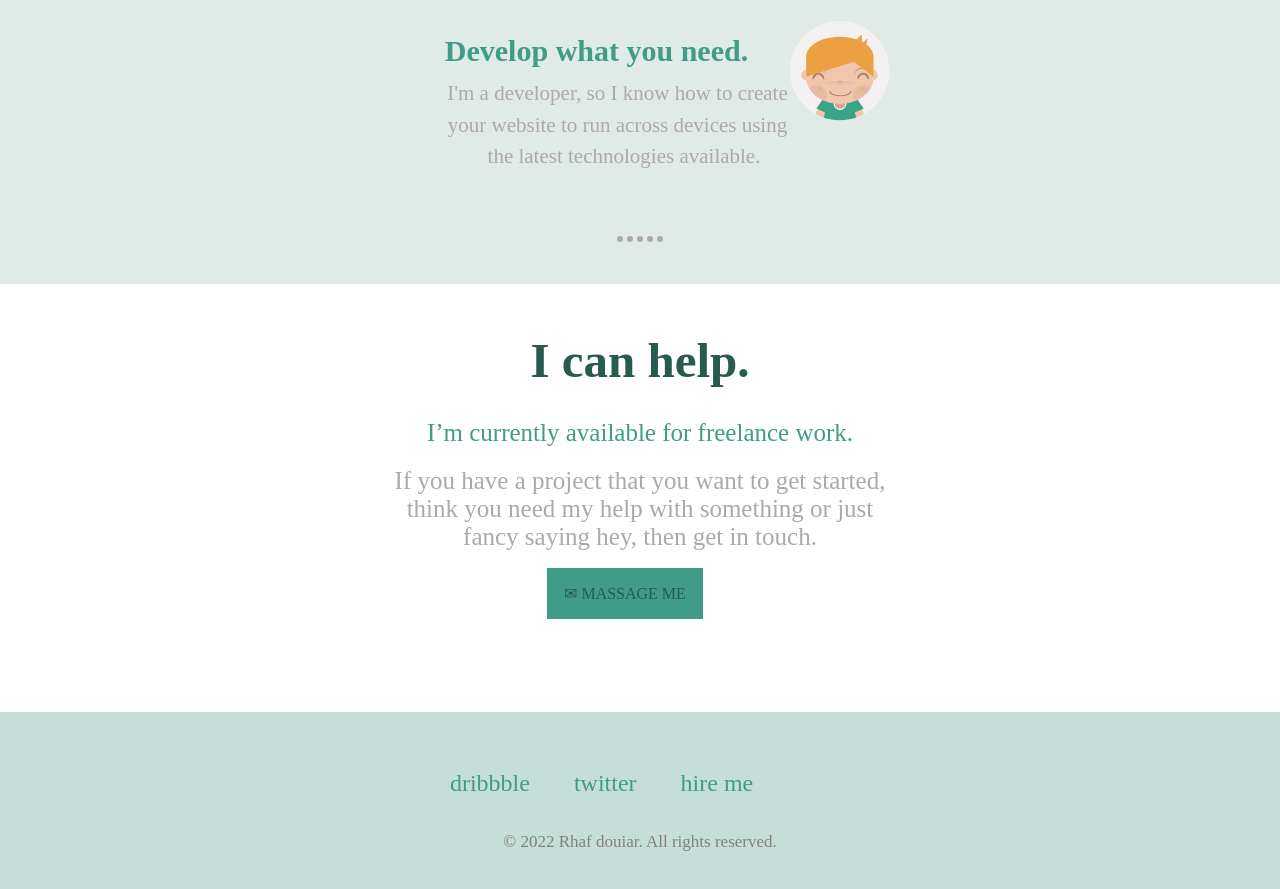
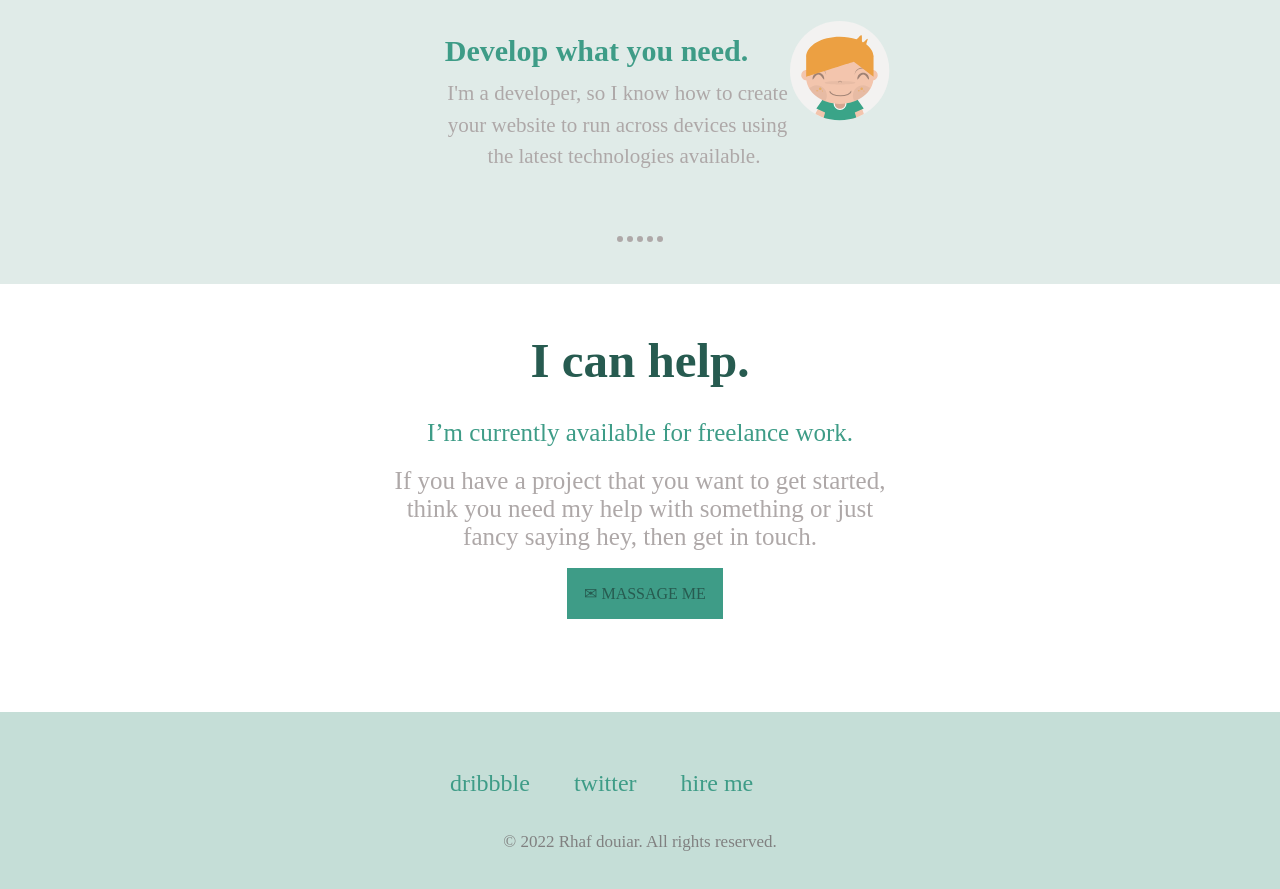
Before and after one commit to engrahafdouia/website-green, a plain HTML site: page index.html in a window 1280 px wide. Shown: the part 1467-2356 px from the top of the page. Drawn offline with Linux system fonts and the light colour scheme; a web font is replaced by a local one.

Commit message:
Update style.css

```diff
--- a/style.css
+++ b/style.css
@@ -302,7 +302,8 @@ h1{
     color: #275B50;
     background-color: #3E9C87;
     border: none;
-    margin-left: 492px;
+     margin-left: 512px;
+
 
 }
 .message:hover{
```
